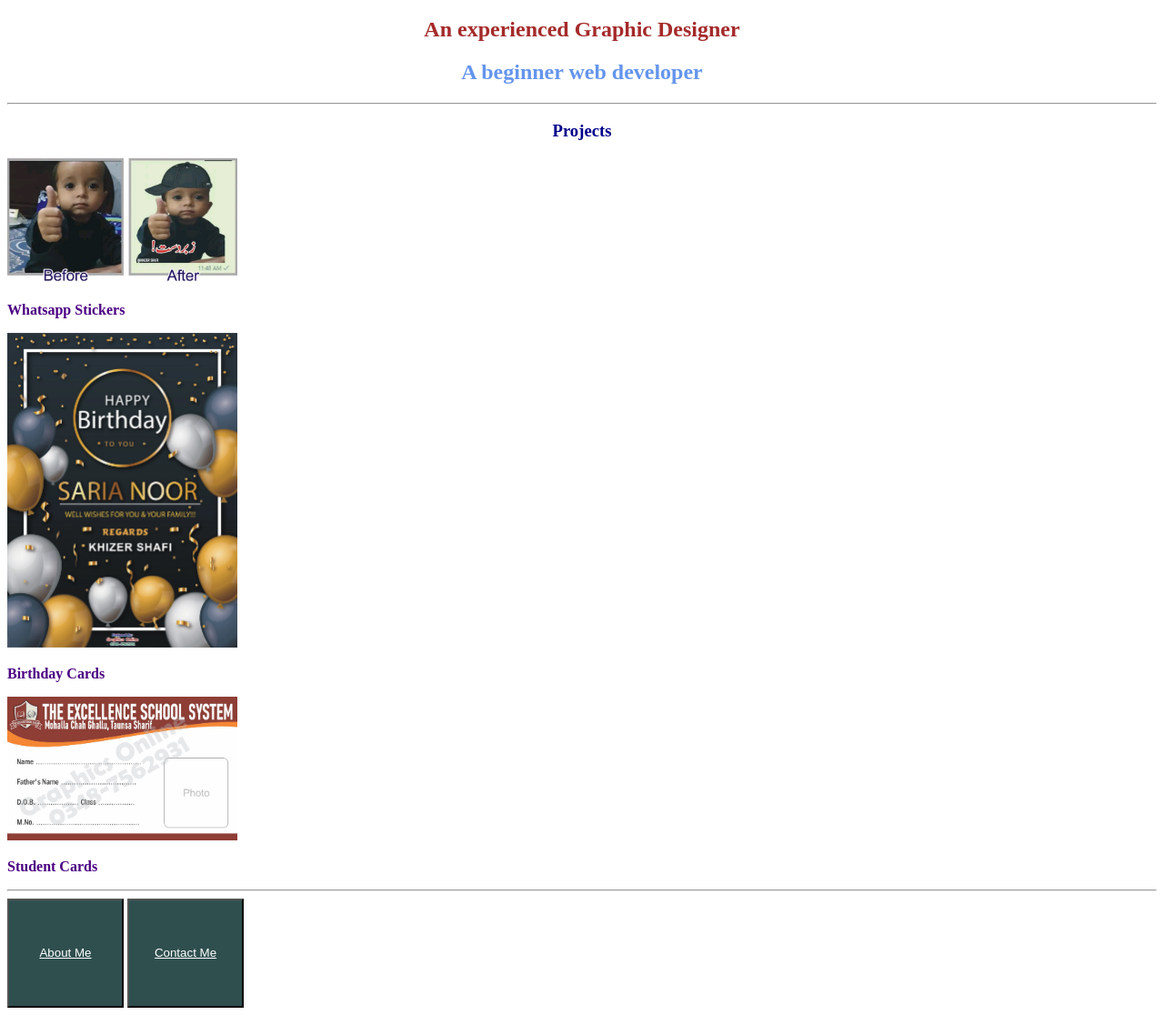
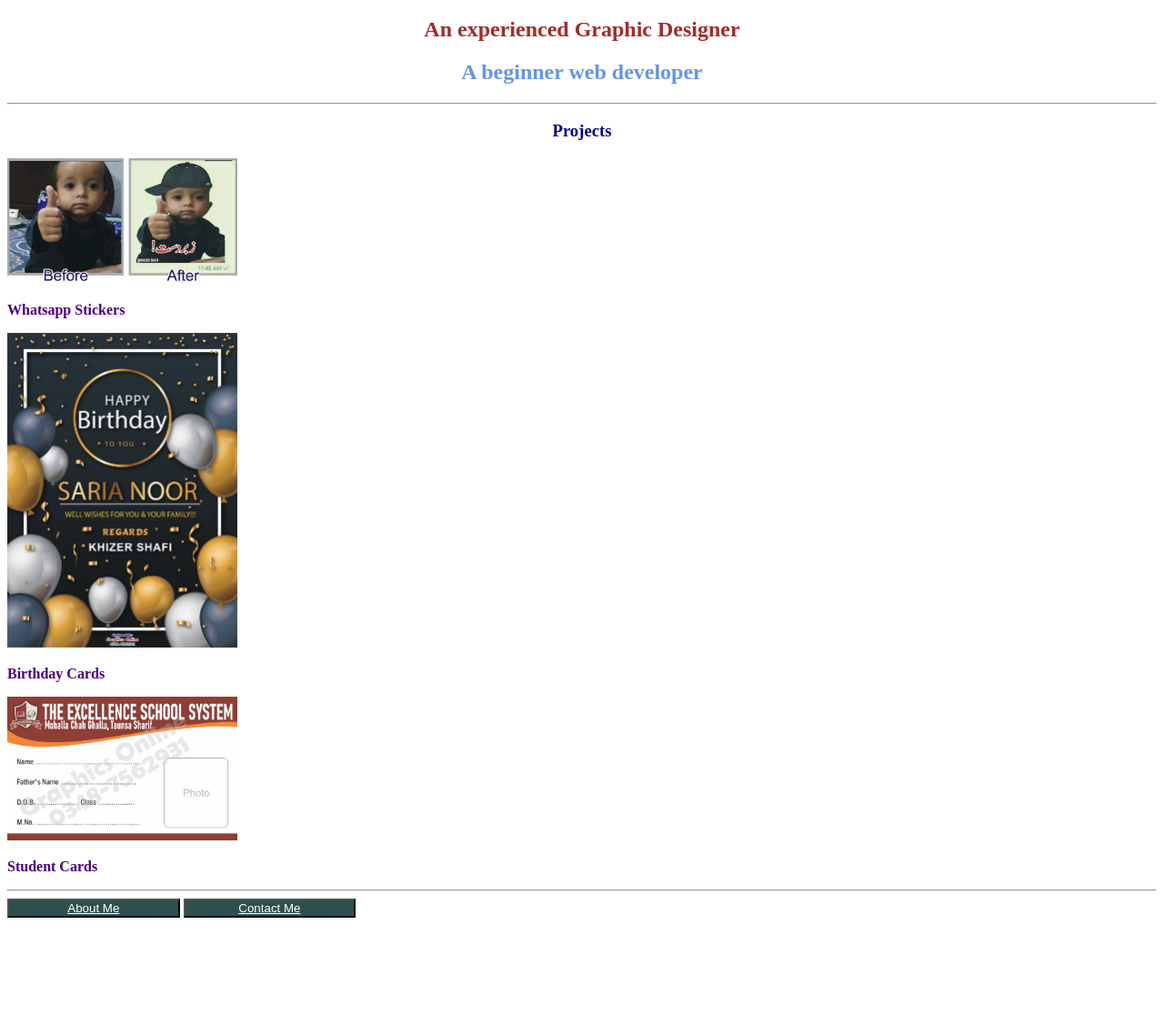
Before and after one commit to KhizerShafi/-KhizerShafi-, a plain HTML site: page index.html in a window 1280 px wide. Shown: the part 61-1177 px from the top of the page at 91% size. After the commit the page ends 1078 px from the top, so only its background shows below. Drawn offline with Linux system fonts and the light colour scheme.

Commit message:
style.css

```diff
--- a/style.css
+++ b/style.css
@@ -26,8 +26,8 @@ h2{
 }
 button{
     background-color: darkslategrey;
-    height:15vh;
-    width:10vw;
+    height:10%;
+    width:15%;
         }
 button a{
     color: white;
```
